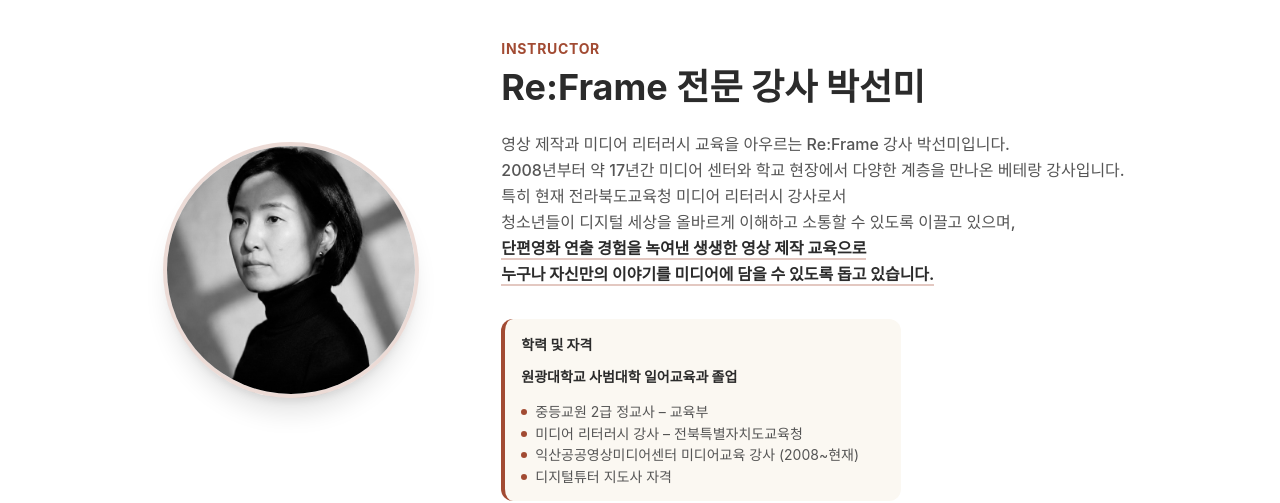
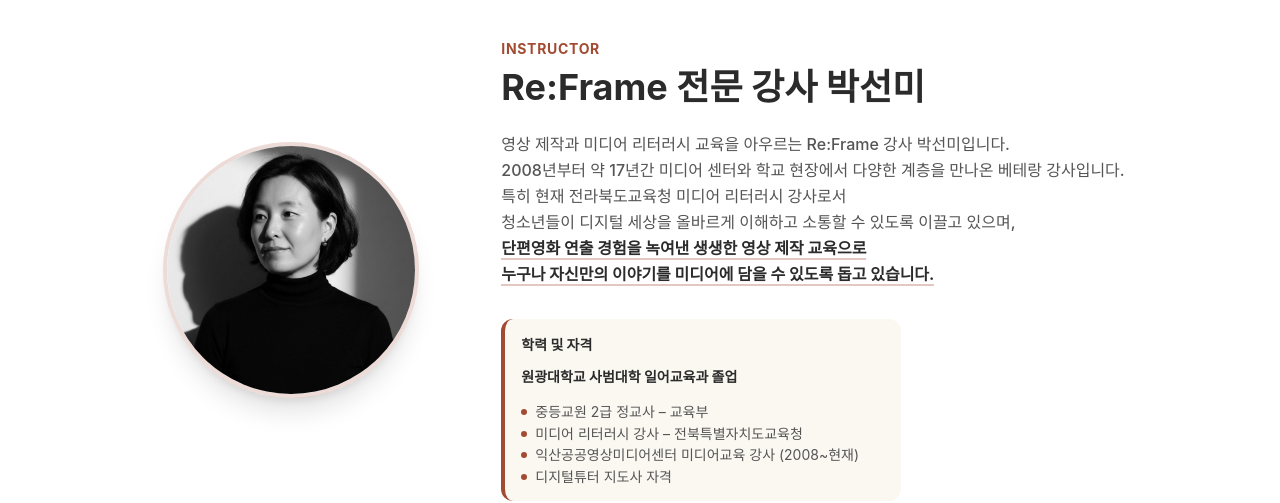
Before and after one commit to sunrye-park/reframe-ai, a React (Vite) app: page / in a window 1280 px wide. Shown: the part 5480-5983 px from the top of the page. Built offline with nearby package versions, Linux system fonts and the light colour scheme.

Commit message:
Update instructor Park Seon-mi photo

```diff
--- a/src/App.jsx
+++ b/src/App.jsx
@@ -279,7 +279,7 @@ function App() {
           <div className="flex flex-col md:flex-row items-start md:items-center gap-12">
             <div className="w-full md:w-1/3 flex justify-center">
               <div className="w-64 h-64 rounded-full border-4 border-highlight/20 overflow-hidden relative shadow-xl">
-                <img src="/instructor_park_seonmi.jpg" alt="박선미 강사 프로필 사진" className="w-full h-full object-cover object-[center_20%] grayscale hover:grayscale-0 transition duration-500 scale-125 translate-y-2" />
+                <img src="/instructor_park_seonmi_v2.jpg" alt="박선미 강사 프로필 사진" className="w-full h-full object-cover grayscale hover:grayscale-0 transition duration-500" />
               </div>
             </div>
             <div className="w-full md:w-2/3">
```
Also changed, not shown: public/instructor_park_seonmi_v2.jpg (added).
